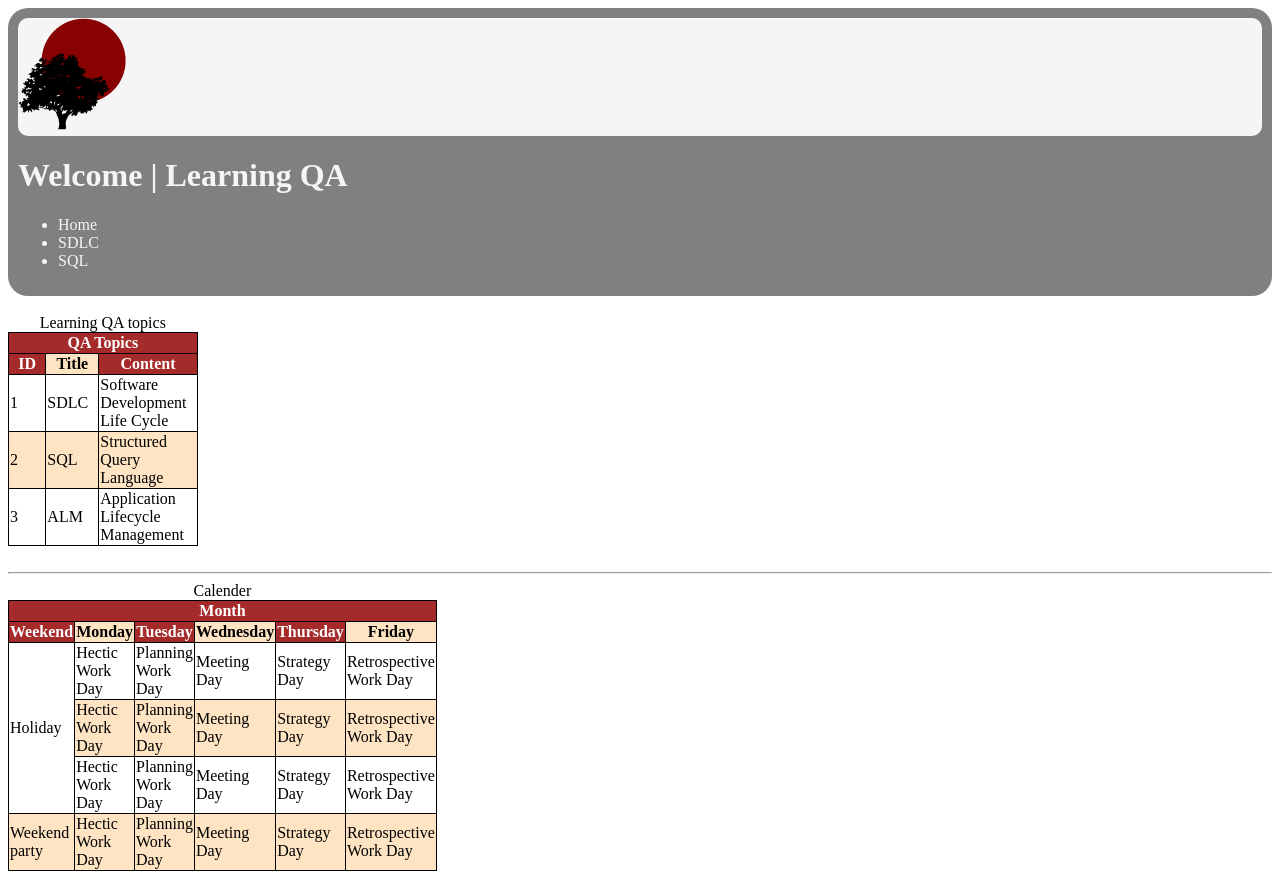
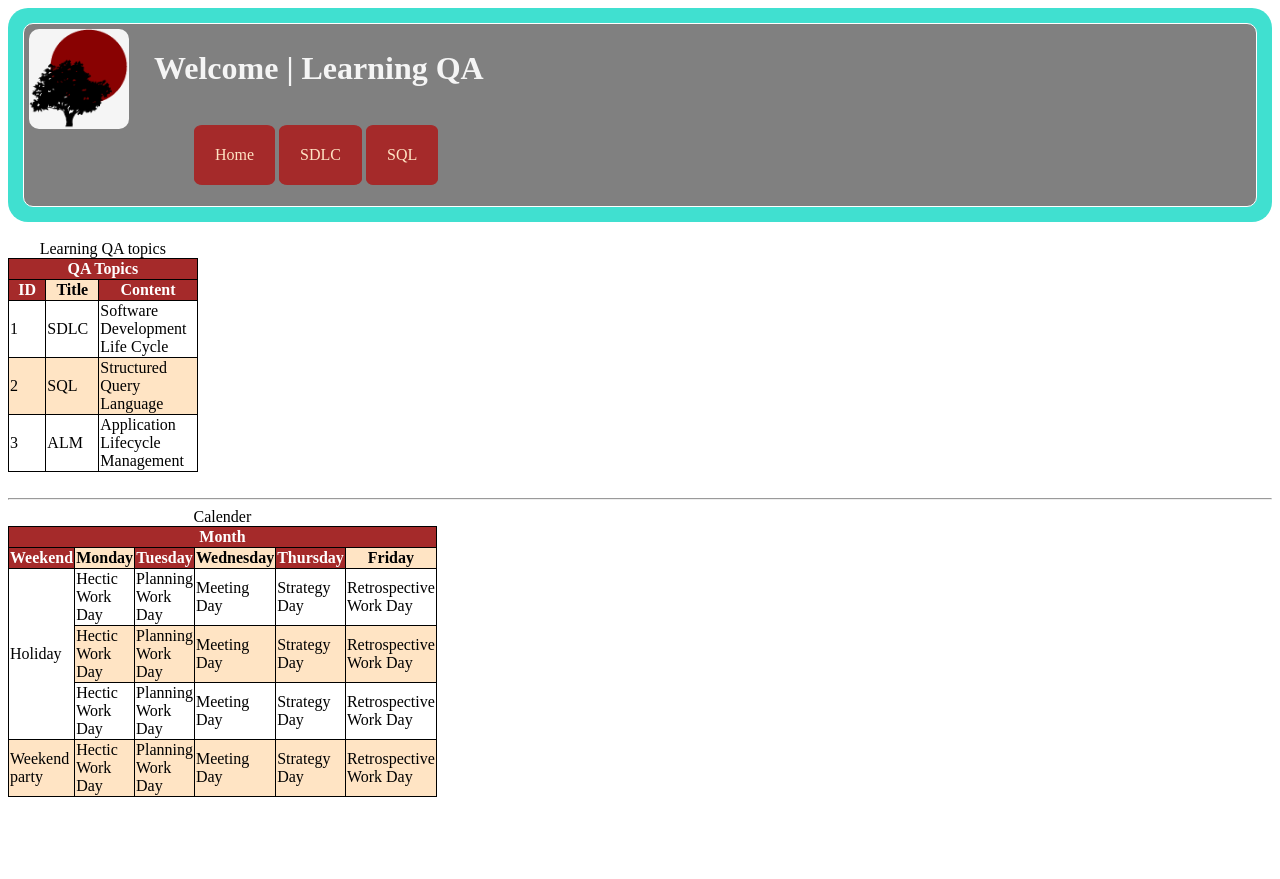
Before and after one commit to msarefin/WebApplication, a plain HTML site: page index.html in a window 1280 px wide. After the commit the page ends 805 px from the top, so only its background shows below. Drawn offline with Linux system fonts and the light colour scheme.

Commit message:
Flex box in CSS

```diff
--- a/css/style.css
+++ b/css/style.css
@@ -1,8 +1,45 @@
 div#bodyDiv{
-    background-color: grey;
-    padding: 10px;
+    background-color: turquoise;
     color: whitesmoke;
     border-radius: 20px;
+    padding: 5px;
+}
+
+#logo {
+    height: 100px;
+    width: 100px;
+    border-radius: 50%;
+}
+
+header{
+    border:1px solid white;
+    border-radius: 10px;
+    margin:10px;
+    display: flex;
+    flex-direction: row;
+    padding:5px;
+    background:grey;
+}
+
+aside{
+    justify-content:right;
+}
+.banner{
+    align-items: right;
+    display: flex;
+    flex-direction: column;
+    padding-left: 25px;
+}
+
+.menu_item{
+    display:inline-flex;
+    border:1px solid brown;
+    background:brown;
+    color:bisque;
+    padding:20px;
+    border-radius: 10%;
+    list-style: none;
+
 }
 
 #logo{
--- a/index.html
+++ b/index.html
@@ -11,17 +11,16 @@
         <div id ="bodyDiv">
             <header>
                 <div id = "logo">
-                    <img src="./img/LogoRedMoonTree.png" alt="">
+                    <img src="./img/LogoRedMoonTree.png" alt="" height="100px" width="100px">
                 </div>
-                <div>
+                <div class="banner">
                     <h1>Welcome | Learning QA</h1>
-                </div>
-                <div>
+
                     <aside>
                         <ul>
-                            <li>Home</li>
-                            <li>SDLC</li>
-                            <li>SQL</li>
+                            <li class="menu_item">Home</li>
+                            <li class="menu_item">SDLC</li>
+                            <li class="menu_item">SQL</li>
 
                         </ul>
                     </aside>
```
